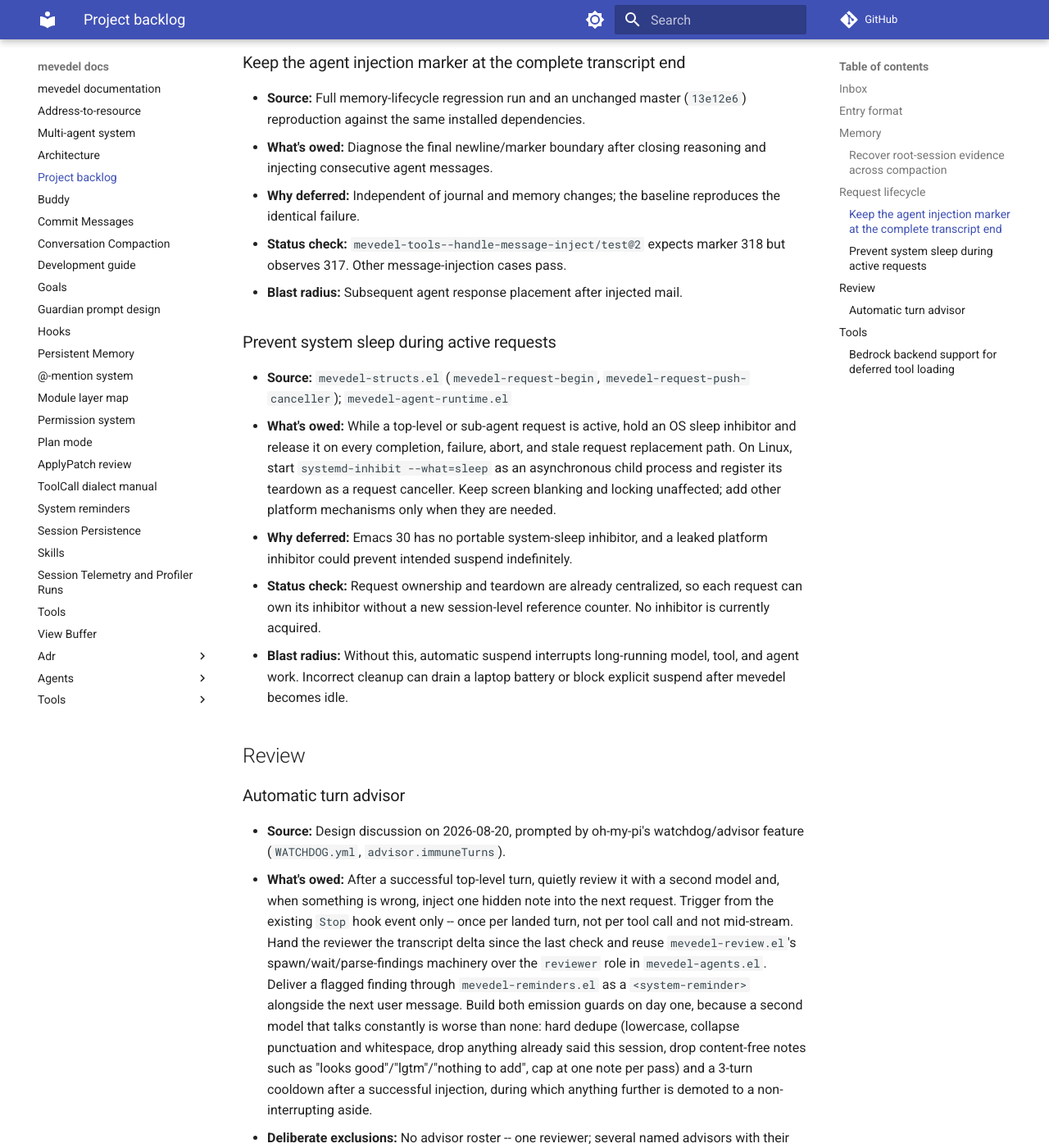
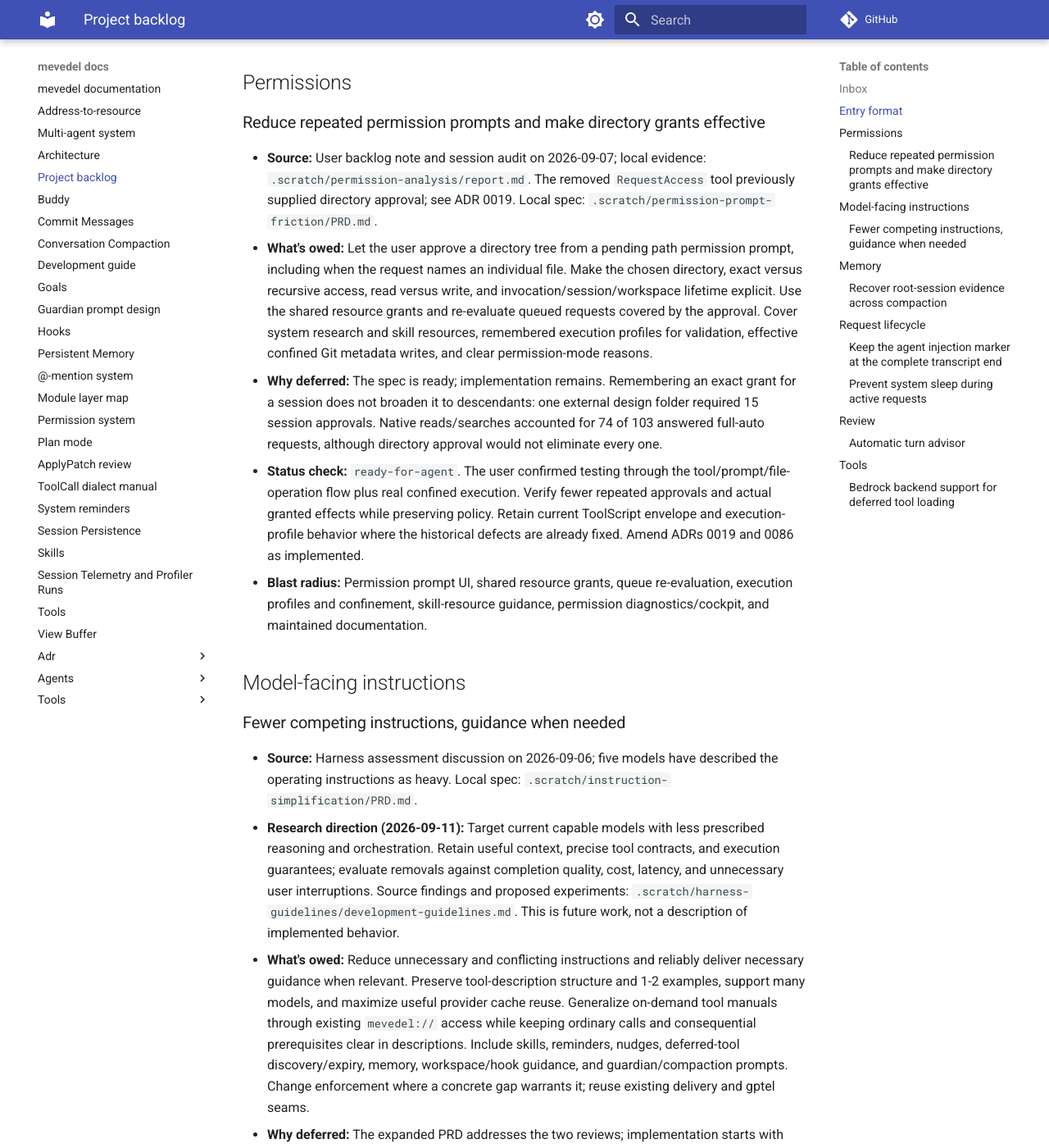
Before and after one commit to FrauH0lle/mevedel, an MkDocs documentation site: the page built from docs/backlog.md, in a window 1280 px wide and 1400 px high, scrolled down 1088 px. Shown: the whole window at 82% size. Built offline with MkDocs 1.6.1 and Material for MkDocs 9.7.7, drawn with Linux system fonts in a browser that asks for light colours; comment, search, counter and statistics services are not loaded; some of the changed text lies outside the part shown.

Commit message:
docs: Record harness assessments and pending project work

```diff
--- a/docs/backlog.md
+++ b/docs/backlog.md
@@ -10,13 +10,90 @@
 
 ## Inbox
 
+- See /home/roland/Projekte/mevedel/.scratch/memory-lifecycle
+
 - Consider making mevedel's data buffers hidden
+
+- There’s also a new Codex feature that I honestly care about more than several of those benchmarks.
+  - Astra can keep notes across context windows and search previous windows when it needs to recover something that’s no longer in the active context.
+  - So a requirement, bug or test result can fall out of the current window and Astra can still go back and find it instead of relying entirely on a compaction having preserved exactly the right thing.
+  - It’s experimental for now, but OpenAI expects this to become the default Astra behavior in Codex over the next few weeks.
+  - If it works well, this could matter way more in real-world usage than another five points on some benchmark.
+- Notification error: (dbus-error "org.freedesktop.Notifications.Error.ExcessNotificationGeneration" "Created too many similar notifications in quick succession") [3 times]
+- Warning: unknown coding system "utf8" [6 times]
+
+- shared editing
+  - use comments for sending selections to llm
 
 ## Entry format
 
 Each entry records its source, owed change, reason for deferral, current
 status, and blast radius. Keep entries terse and remove them when they
 become implemented, obsolete, or unjustified.
+
+## Permissions
+
+### Reduce repeated permission prompts and make directory grants effective
+
+- **Source:** User backlog note and session audit on 2026-09-07; local evidence:
+  `.scratch/permission-analysis/report.md`. The removed `RequestAccess` tool
+  previously supplied directory approval; see ADR 0019. Local spec:
+  `.scratch/permission-prompt-friction/PRD.md`.
+- **What's owed:** Let the user approve a directory tree from a pending path
+  permission prompt, including when the request names an individual file.
+  Make the chosen directory, exact versus recursive access, read versus write,
+  and invocation/session/workspace lifetime explicit. Use the shared resource
+  grants and re-evaluate queued requests covered by the approval. Cover system
+  research and skill resources, remembered execution profiles for validation,
+  effective confined Git metadata writes, and clear permission-mode reasons.
+- **Why deferred:** The spec is ready; implementation remains. Remembering an
+  exact grant for a session does not
+  broaden it to descendants: one external design folder required 15 session
+  approvals. Native reads/searches accounted for 74 of 103 answered full-auto
+  requests, although directory approval would not eliminate every one.
+- **Status check:** `ready-for-agent`. The user confirmed testing through the
+  tool/prompt/file-operation flow plus real confined execution. Verify fewer
+  repeated approvals and actual granted effects while preserving policy.
+  Retain current ToolScript envelope and execution-profile behavior where the
+  historical defects are already fixed. Amend ADRs 0019 and 0086 as implemented.
+- **Blast radius:** Permission prompt UI, shared resource grants, queue
+  re-evaluation, execution profiles and confinement, skill-resource guidance,
+  permission diagnostics/cockpit, and maintained documentation.
+
+## Model-facing instructions
+
+### Fewer competing instructions, guidance when needed
+
+- **Source:** Harness assessment discussion on 2026-09-06; five models have
+  described the operating instructions as heavy. Local spec:
+  `.scratch/instruction-simplification/PRD.md`.
+- **Research direction (2026-09-11):** Target current capable models with less
+  prescribed reasoning and orchestration. Retain useful context, precise tool
+  contracts, and execution guarantees; evaluate removals against completion
+  quality, cost, latency, and unnecessary user interruptions. Source findings
+  and proposed experiments:
+  `.scratch/harness-guidelines/development-guidelines.md`. This is future work,
+  not a description of implemented behavior.
+- **What's owed:** Reduce unnecessary and conflicting instructions and reliably
+  deliver necessary guidance when relevant. Preserve tool-description structure
+  and 1-2 examples, support many models, and maximize useful provider cache reuse.
+  Generalize on-demand tool manuals through existing `mevedel://` access while
+  keeping ordinary calls and consequential prerequisites clear in descriptions.
+  Include skills, reminders, nudges, deferred-tool discovery/expiry, memory,
+  workspace/hook guidance, and guardian/compaction prompts. Change enforcement
+  where a concrete gap warrants it; reuse existing delivery and gptel seams.
+- **Why deferred:** The expanded PRD addresses the two reviews; implementation
+  starts with effective instruction, ownership, delivery, and cache evidence.
+  Baseline cleanup and delivery improvements now belong to the same effort.
+- **Status check:** `ready-for-agent`. Capture the baseline, specify bounded
+  implementation slices, and reassess across models with focused checks and
+  cache evidence. Acceptance is the user's judgment of fewer competing
+  obligations and timely guidance, not token counts or positive model praise.
+- **Blast radius:** Prompt/tool composition, instruction discovery and lifecycle,
+  provider cache stability, and relevant workspace documentation. Preserve trust,
+  scoped authority, user policy, and truthful verification; distinguish local
+  component memoization from provider cache reuse. Amend affected ADRs with
+  implemented behavior changes.
 
 ## Memory
 
```
Also changed, not shown: llm_mevedel_assessment.md (added, +37 -0 lines).
